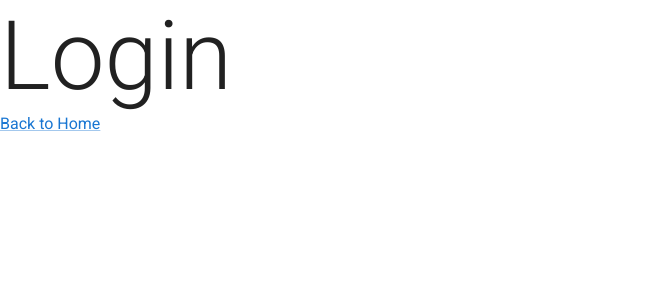
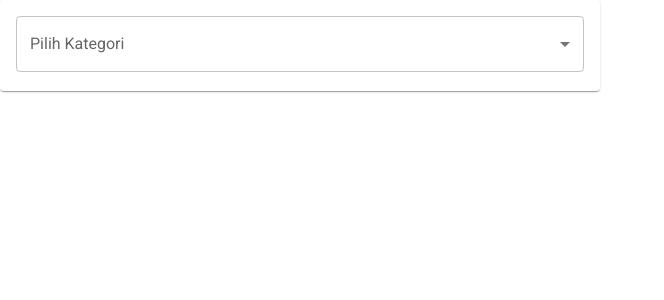
Before and after one commit to SatrioHalim/Go-x-React-Journey, a React (Vite) app in the folder Sproad/front_end_client/: page /login in a window 1280 px wide. Shown: the top 300 px of the page, without its empty margins (0-664 px from the left). Built offline with nearby package versions, Linux system fonts and the light colour scheme.

Commit message:
feat : add Select component, add page Login | chore : add react-hook-form

```diff
--- a/Sproad/front_end_client/package.json
+++ b/Sproad/front_end_client/package.json
@@ -8,7 +8,8 @@
     "build": "vite build",
     "lint": "eslint .",
     "format": "prettier --write .",
-    "preview": "vite preview"
+    "preview": "vite preview",
+    "lint:fix":"eslint . --fix"
   },
   "dependencies": {
     "@emotion/react": "^11.14.0",
@@ -18,6 +19,7 @@
     "eslint-config-prettier": "^10.1.8",
     "react": "^19.2.5",
     "react-dom": "^19.2.5",
+    "react-hook-form": "^7.74.0",
     "react-router": "^7.6.0"
   },
   "devDependencies": {
--- /dev/null
+++ b/Sproad/front_end_client/src/components/page/auth/login/Login.jsx
@@ -0,0 +1,46 @@
+import { Paper, Stack } from '@mui/material';
+import { useForm } from 'react-hook-form';
+
+import Select from '../../../ui/forms/select';
+
+const Login = () => {
+  const { control } = useForm();
+
+  return (
+    <Stack
+      spacing={2}
+      alignItems={'center'}
+      justifyContent={'center'}
+      height={'100vh'}
+    >
+      <Paper
+        sx={{
+          width: 600,
+          padding: 2,
+        }}
+      >
+        <Select
+          name={'kagegori'}
+          control={control}
+          label={'Pilih Kategori'}
+          options={[
+            {
+              value: 'Kategori 1',
+              label: 'Kategori 1',
+            },
+            {
+              value: 'Kategori 2',
+              label: 'Kategori 2',
+            },
+            {
+              value: 'Kategori 3',
+              label: 'Kategori 3',
+            },
+          ]}
+        />
+      </Paper>
+    </Stack>
+  );
+};
+
+export default Login;
--- /dev/null
+++ b/Sproad/front_end_client/src/components/page/auth/login/index.js
@@ -0,0 +1,3 @@
+import Login from './Login';
+
+export default Login;
--- /dev/null
+++ b/Sproad/front_end_client/src/components/ui/forms/select/Select.jsx
@@ -0,0 +1,56 @@
+import {
+  Select as BaseSelect,
+  FormControl,
+  FormHelperText,
+  InputLabel,
+  MenuItem,
+} from '@mui/material';
+import { Controller } from 'react-hook-form';
+
+const Select = ({
+  control,
+  label,
+  helperText,
+  name,
+  id,
+  options,
+  defaultValue,
+  ...props
+}) => {
+  return (
+    <Controller
+      control={control}
+      defaultValue={defaultValue}
+      name={name}
+      render={({ field: { value, onChange, onBlur } }) => {
+        const handleChange = (e) => {
+          onchange(e.target.value);
+        };
+
+        return (
+          <FormControl fullWidth>
+            <InputLabel id={id}>{label}</InputLabel>
+            <BaseSelect
+              {...props}
+              labelId={id}
+              id={`select-${id}`}
+              value={value}
+              label={label}
+              onChange={handleChange}
+              onBlur={onblur}
+            >
+              {options?.map((option, index) => (
+                <MenuItem key={index} value={option.value}>
+                  {option.label}
+                </MenuItem>
+              ))}
+            </BaseSelect>
+            <FormHelperText>{helperText}</FormHelperText>
+          </FormControl>
+        );
+      }}
+    />
+  );
+};
+
+export default Select;
--- /dev/null
+++ b/Sproad/front_end_client/src/components/ui/forms/select/index.js
@@ -0,0 +1,3 @@
+import Select from './Select';
+
+export default Select;
```
Also changed, not shown: Sproad/front_end_client/src/App.jsx (+6 -1 lines), 1 other file (tests, documents, lock files or other folders).
